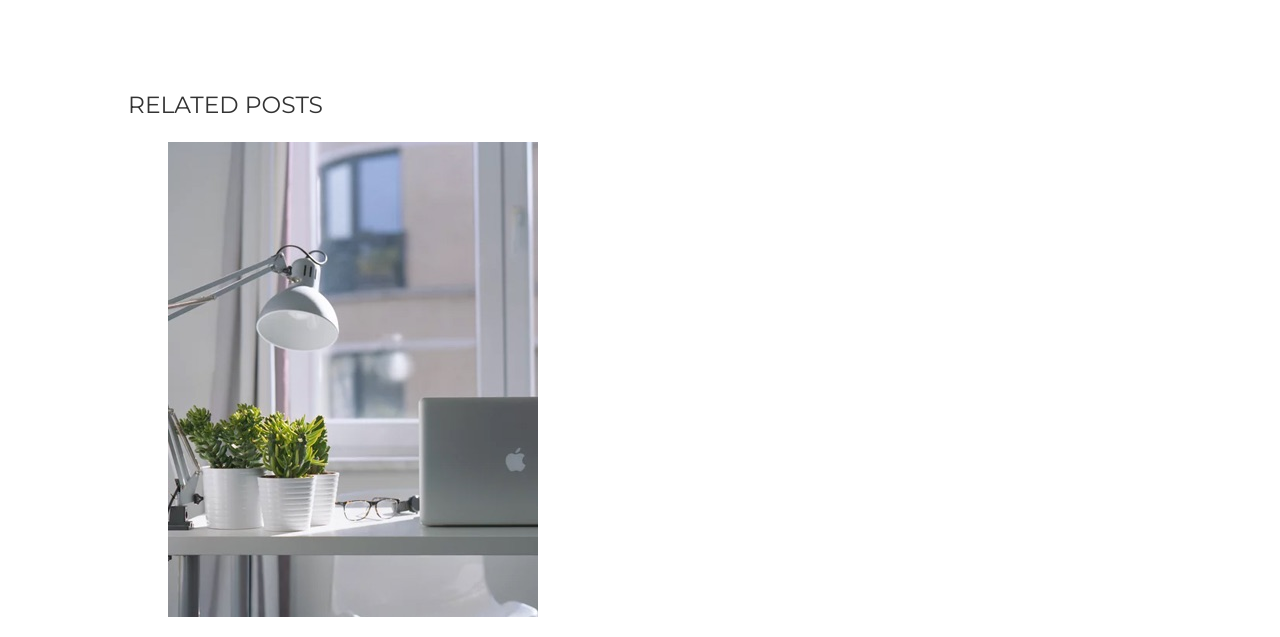
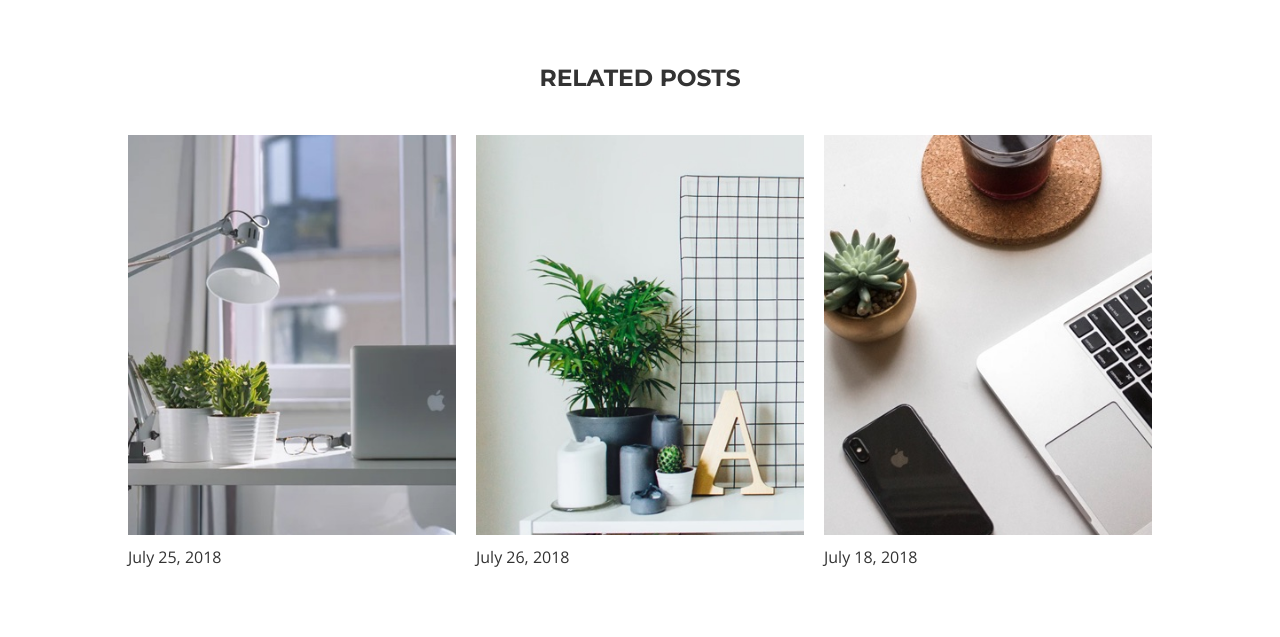
Before and after one commit to shanelbb/shanelBeebeProjectOne, a plain HTML site: page blog.html in a window 1280 px wide. Shown: the part 1653-2290 px from the top of the page. Drawn offline with nearby package versions, Linux system fonts and the light colour scheme.

Commit message:
added styles to related posts section on blog page

```diff
--- a/blog.html
+++ b/blog.html
@@ -88,10 +88,7 @@
         </p>
         <section class="postInfo">
           <div class="author">
-            <img
-              src="./assets/blog-2.jpeg"
-              alt="Headshot of a woman wearing glasses with her dark hair tied back."
-            />
+            <img src="./assets/blog-2.jpeg" alt="Employee portrait" />
             <div class="authorText">
               <h4>Alex</h4>
               <p>Administrator</p>
@@ -172,7 +169,7 @@
             <a href="#">
               <img
                 src="/assets/blog-3.jpeg"
-                alt="A desk in front of a window with a lamp, three plants, glasses and a laptop."
+                alt="A desk in front of a window."
               />
               <p>July 25, 2018</p>
             </a>
@@ -181,16 +178,16 @@
             <a href="#">
               <img
                 src="/assets/blog-4.jpeg"
-                alt="A tabletop with a large plant, three candles, a cactus and a wooden letter A."
+                alt="A tabletop with a large plant."
               />
               <p>July 26, 2018</p>
             </a>
           </li>
-          <li>
+          <li class="lastPost">
             <a href="#">
               <img
                 src="./assets/blog-5.jpeg"
-                alt="A partial view of a laptop, cellphone, cactus and coffee cup on a white surface"
+                alt="Overhead shot of a laptop and iphone."
               />
               <p>July 18, 2018</p>
             </a>
@@ -200,10 +197,7 @@
       <section class="postComments">
         <h3>02 Comments</h3>
         <div class="comment">
-          <img
-            src="/assets/blog-6.jpeg"
-            alt="A headshot of a woman with a red bob hairstyle"
-          />
+          <img src="/assets/blog-6.jpeg" alt="Commenter profile photo" />
           <h4>Daniel Vandaft - <span>Reply</span></h4>
           <p>
             Ecosystem iPad disruptive social media low hanging fruit stealth
@@ -212,10 +206,7 @@
           <p class="commentDate">Jul 17,2015 at 15 hours ago</p>
         </div>
         <div class="comment">
-          <img
-            src="/assets/blog-7.jpeg"
-            alt="A person with a short haircut wearing a white long-sleeved t-shirt standing in front of a green background"
-          />
+          <img src="/assets/blog-7.jpeg" alt="Commenter profile photo" />
           <h4>Jenifer Loopz - <span>Reply</span></h4>
           <p>
             Pitch agile development business plan stealth channels prototype
@@ -325,7 +316,8 @@
         </section>
       </div>
       <section class="siteOwnership wrapper">
-        <p>Creative Agency</p>
+        <!-- anchor tag to bring user to top of page -->
+        <p><a href="#">Creative Agency</a></p>
       </section>
     </footer>
   </body>
--- a/styles/sass/_blogPage.scss
+++ b/styles/sass/_blogPage.scss
@@ -4,7 +4,7 @@
 }
 
 .featuredPost {
-  margin: 75px 0;
+  margin: 75px 0 25px;
   text-align: center;
 
   h1 {
@@ -70,3 +70,38 @@
     }
   }
 }
+
+.relatedPosts {
+  @include flex(center, center);
+  flex-direction: column;
+  text-align: center;
+
+  h3 {
+    font-weight: bold;
+  }
+
+  ul {
+    padding-left: 0;
+    width: 100%;
+
+    li {
+      margin-bottom: 40px;
+    }
+
+    img {
+      width: 100%;
+      max-height: 300px;
+      object-fit: cover;
+      object-position: 50% 75%;
+      display: block;
+    }
+
+    p {
+      margin-top: 10px;
+    }
+  }
+}
+
+.lastPost {
+  display: none;
+}
--- a/styles/sass/_mediaQueries.scss
+++ b/styles/sass/_mediaQueries.scss
@@ -1,10 +1,22 @@
+// ** LARGE MOBILE MEDIA QUERIES **
+
 @media (min-width: 480px) {
   .features {
     img {
       height: 400px;
     }
   }
+
+  .relatedPosts {
+    ul {
+      img {
+        max-height: 400px;
+      }
+    }
+  }
 }
+
+// ** TABLET MEDIA QUERIES **
 
 @media (min-width: 768px) {
   // header styles
@@ -149,9 +161,25 @@
       object-fit: cover;
     }
   }
+
+  .relatedPosts {
+    ul {
+      display: grid;
+      grid-template-columns: 1fr 1fr 1fr;
+      grid-gap: 20px;
+
+      p {
+        text-align: left;
+      }
+    }
+  }
+
+  .lastPost {
+    display: initial;
+  }
 }
 
-// Small desktop media queries
+// ** SMALL DESKTOP MEDIA QUERIES **
 
 @media (min-width: 940px) {
   .innerWrapper {
@@ -273,6 +301,11 @@
       letter-spacing: 2px;
       font-size: 2rem;
     }
+    //  Check with designer if I can leave byline center aligned
+    // .postByline {
+    //   text-align: left;
+    //   margin: 0;
+    // }
   }
 
   .postInfo {
```
Also changed, not shown: contact.html (+2 -1 lines), index.html (+11 -28 lines), styles/style.css.
